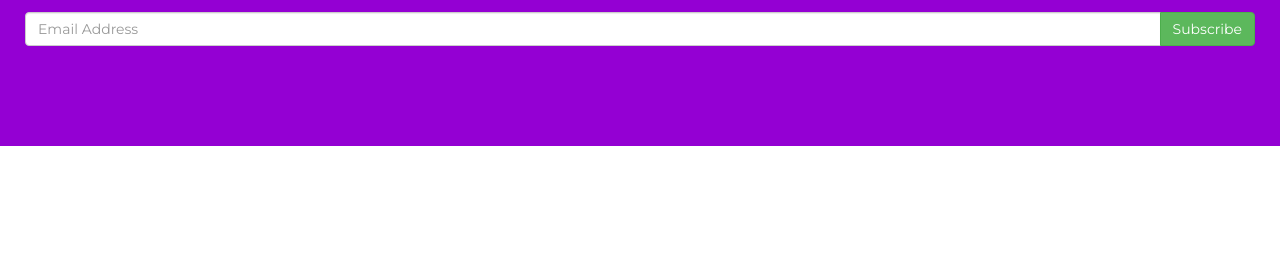
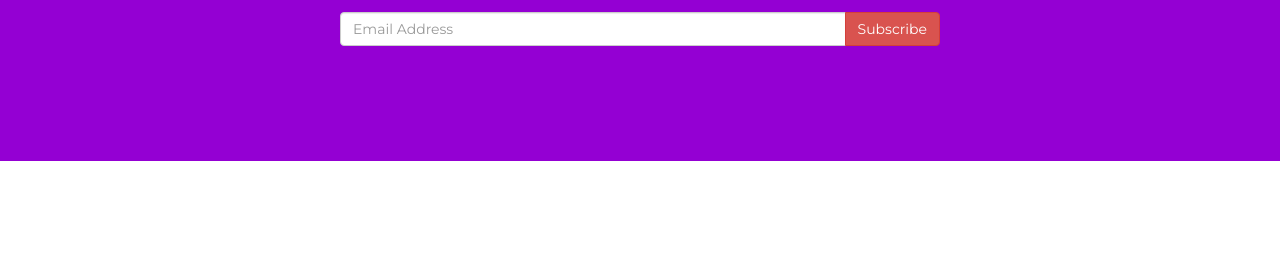
Before and after one commit to wellsjohn220/company, a plain HTML site: page index.html in a window 1280 px wide. Shown: the part 240-493 px from the top of the page. Drawn offline with nearby package versions, Linux system fonts and the light colour scheme.

Commit message:
Update index.html

```diff
--- a/index.html
+++ b/index.html
@@ -45,14 +45,22 @@
 <div class="jumbotron text-center">
   <h1>COPCP by John 12345</h1>
   <p>Privacy and Contingency Plan Demo</p>
+  <div class="form-group row">
+    <div class="col-xs-3">
+    </div>
+    <div class="col-xs-6">
         <form>
             <div class="input-group">
               <input type="email" class="form-control" size="50" placeholder="Email Address" required>
               <div class="input-group-btn">
-        <button type="button" class="btn btn-success">Subscribe</button>
+                <button type="button" class="btn btn-danger">Subscribe</button>
               </div>
             </div>
         </form>
+    </div>
+    <div class="col-xs-3">
+    </div>
+  </div>
 </div>
 
 <!-- Container (Task one Section) -->
```
Lines whose indentation alone changed are shown as unchanged.
